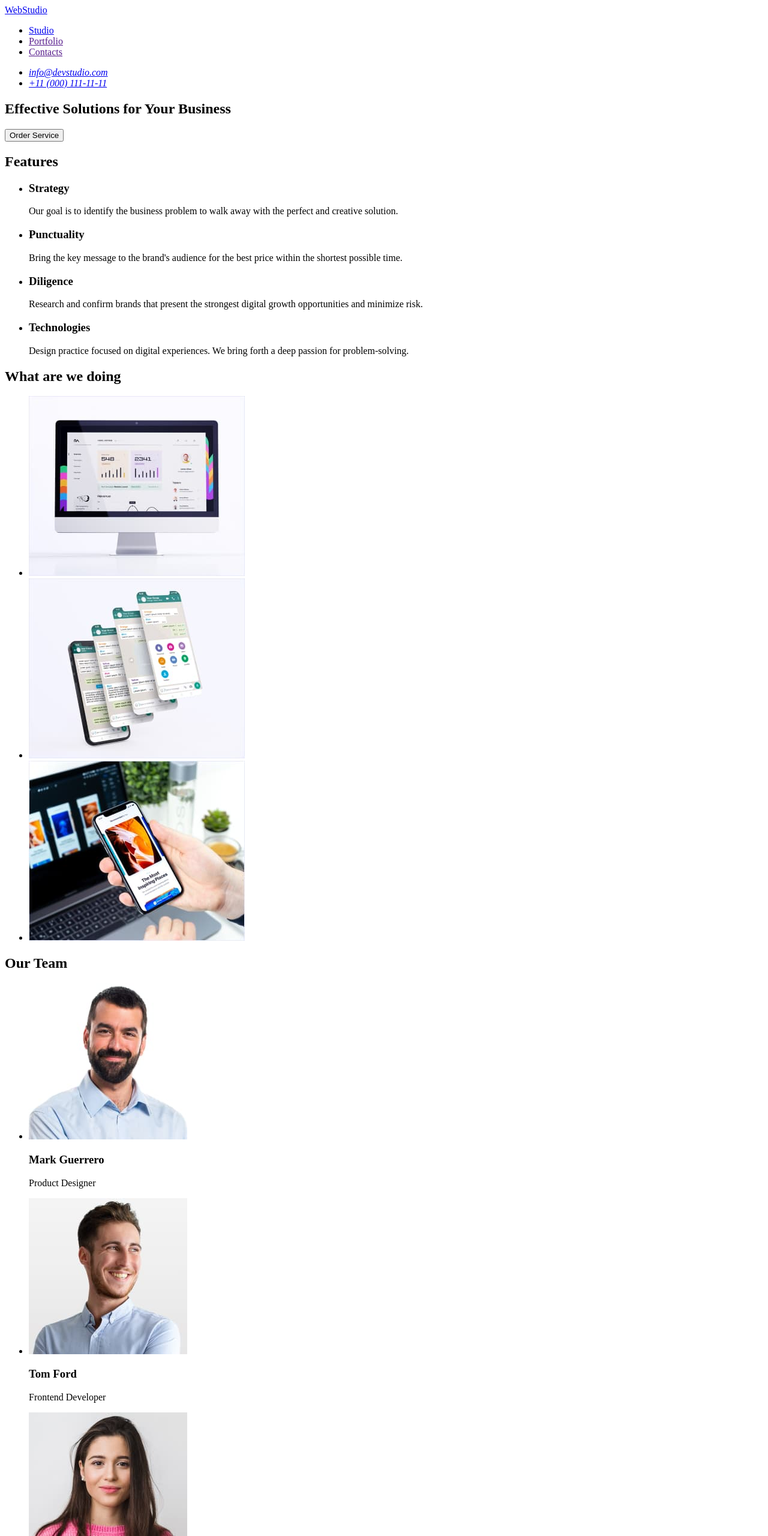
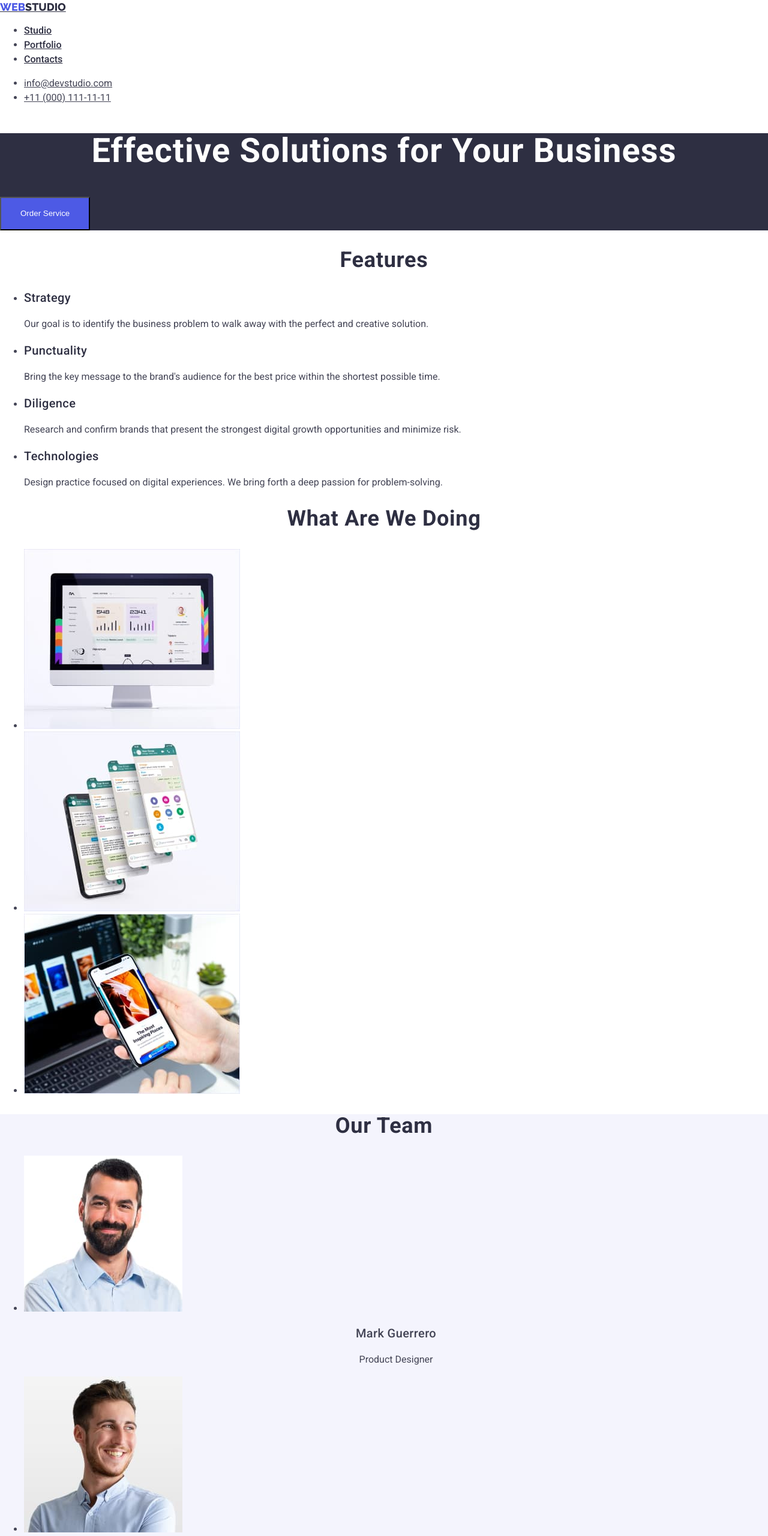
Before and after one commit to TrifonovDenys/goit-markup-hw-02, a plain HTML site: page index.html in a window 1280 px wide. Shown: the top 2560 px of the page at 60% size. Drawn offline with Linux system fonts and the light colour scheme.

Commit message:
all task, home work

```diff
--- /dev/null
+++ b/css/style.css
@@ -0,0 +1,182 @@
+:root {
+  --primary-brand-color: #4D5AE5;
+  --pressed-state-color: #404BBF;
+  --dark-color:#2E2F42;
+  --success-color: #31D0AA;
+  --text-color:#434455;
+  --subtle-text-color:#8E8F99;
+  --accent-color:#E7E9FC;
+  --light-color:#F4F4FD;
+  --modal-overlay-color:#2E2F42;
+  --hero-background-color:#2E2F42;
+}
+body{
+  font-family: 'Roboto', sans-serif;
+  margin: 0;
+  padding: 0;
+  color: var(--text-color);
+}
+/* a{text-decoration: none;}
+ul{list-style: none;} */
+
+/* header */
+
+.logo-header{
+  color: var(--dark-color);
+  font-family: 'Raleway', sans-serif;
+  font-size: 18px;
+  line-height: 1.3;
+  text-transform: uppercase;
+}
+.logo-header > span{
+  color: var(--primary-brand-color);
+}
+
+.nav-items{
+  font-weight: 500;
+}
+.nav-item {
+  color: var(--dark-color);
+  line-height: 1.5;
+}
+.nav-item:hover, .nav-item:focus{
+  color: var(--pressed-state-color);
+}
+.addres-items {
+  font-style: normal;
+}
+.addres-item{
+  color: var(--text-color);
+  line-height: 1.5;
+}
+.addres-item:hover,
+.addres-item:focus {
+  color: var(--pressed-state-color);
+}
+
+
+
+/* main */
+.hero{
+  background: var(--dark-color);
+}
+.main-title{
+  font-weight: 700;
+    font-size: 56px;
+    line-height: 1.07;
+    text-align: center;
+    letter-spacing: 0.02em;
+    color: #FFF;
+}
+.order-button{
+  color: #fff;
+  font-weight: 500;
+  background-color: var(--primary-brand-color);
+  padding: 16px 32px;
+  line-height: 1.5;
+  text-transform: capitalize;
+}
+.order-button:hover, .order-button:focus {
+  cursor: pointer;
+  background-color: var(--pressed-state-color) ;
+}
+.section-title{
+  font-weight: 700;
+  font-size: 36px;
+  line-height: 1.1;
+  text-align: center;
+  letter-spacing: 0.02em;
+  text-transform: capitalize;
+  color: var(--dark-color);
+}
+
+
+/* features */
+.features-item-title{
+font-weight: 500;
+  font-size: 20px;
+  line-height: 1.2;
+  letter-spacing: 0.02em;
+  color: var(--dark-color);
+}
+.features-item-text{
+  line-height: 1.5;
+}
+
+
+/* about-us */
+
+
+/* our-team */
+.our-team{
+  background-color: var(--light-color);
+}
+.our-team-item-title{
+  font-weight: 500;
+font-size: 20px;
+line-height: 1.2;
+text-align: center;
+letter-spacing: 0.02em;
+}
+.our-team-item-text {
+  text-align: center;
+  line-height: 1.5;
+}
+
+
+
+/* footer */
+.footer{
+  background: var(--dark-color);
+}
+.logo-footer {
+  color: var(--light-color);
+  font-family: 'Raleway', sans-serif;
+  text-transform: uppercase;
+  line-height: 1.16;
+  font-size: 18px;
+}
+.logo-footer>span {
+  color: var(--primary-brand-color);
+}
+.footer-text{
+  letter-spacing: 0.02em;
+  color: var(--accent-color) ;
+  line-height: 1.5;
+}
+
+
+/* portfolio */
+
+.portfolio-button{
+  background-color: var(--accent-color);
+  color: var(--primary-brand-color);
+  border: 1px solid #E7E9FC;
+  border-radius: 4px;
+  text-transform: capitalize;
+  padding: 12px 24px;
+  line-height: 1.5;
+
+
+}
+
+.portfolio-button:hover, .portfolio-button:focus {
+  background-color: var(--pressed-state-color);
+  color: #fff;
+  cursor: pointer;
+  box-shadow: 0px 3px 1px rgba(0, 0, 0, 0.1), 0px 2px 1px rgba(0, 0, 0, 0.08), 0px 2px 2px rgba(0, 0, 0, 0.12);
+}
+
+.portfolio-item-title{
+  font-weight: 500;
+    font-size: 20px;
+    line-height: 1.2;
+    letter-spacing: 0.02em;
+    color: var(--dark-color);
+    text-transform: capitalize;
+}
+.portfolio-item-text {
+    line-height: 1.5;
+    text-transform: capitalize;
+
+}
--- a/index.html
+++ b/index.html
@@ -5,68 +5,72 @@
   <meta charset="UTF-8">
   <meta http-equiv="X-UA-Compatible" content="IE=edge">
   <meta name="viewport" content="width=device-width, initial-scale=1.0">
+  <link rel="stylesheet" href="css/style.css">
+  <link href="https://fonts.googleapis.com/css2?family=Raleway:wght@800&family=Roboto:wght@400;500;700;900&display=swap"
+    rel="stylesheet">
   <title>Document</title>
 </head>
 
 <body>
-  <header>
+  <header class="header">
     <nav>
-      <a href="./index.html">WebStudio</a>
-      <ul>
-        <li><a href="./index.html">Studio</a></li>
-        <li><a href="">Portfolio</a></li>
-        <li><a href="">Contacts</a></li>
+      <a href="./index.html" class="logo-header"><span>Web</span>Studio</a>
+      <ul class="nav-items">
+        <li><a href="./index.html" class="nav-item">Studio</a></li>
+        <li><a href="./portfolio.html" class="nav-item">Portfolio</a></li>
+        <li><a href="" class="nav-item">Contacts</a></li>
       </ul>
     </nav>
     <address>
-      <ul>
-        <li><a href="mailto:info@devstudio.com">info@devstudio.com</a></li>
-        <li><a href="tel:+110001111111">+11 (000) 111-11-11</a></li>
+      <ul class="addres-items">
+        <li><a href="mailto:info@devstudio.com" class="addres-item">info@devstudio.com</a></li>
+        <li><a href="tel:+110001111111" class="addres-item">+11 (000) 111-11-11</a></li>
       </ul>
     </address>
   </header>
 
   <main>
-    <section>
-      <h1>Effective Solutions for Your Business</h1>
-      <button type="button">Order Service</button>
+    <section class="hero">
+      <h1 class="main-title">Effective Solutions for Your Business</h1>
+      <button type="button" class="order-button">Order Service</button>
     </section>
 
-    <section>
-      <h2>Features</h2>
-      <ul>
-        <li>
-          <h3>Strategy</h3>
-          <p>
+    <section class="features">
+      <h2 class="section-title features-title">Features</h2>
+      <ul class="features-items">
+        <li class="features-item">
+          <h3 class="features-item-title">Strategy</h3>
+          <p class="features-item-text">
             Our goal is to identify the business problem to walk away with the
             perfect and creative solution.
           </p>
         </li>
-        <li>
-          <h3>Punctuality</h3>
-          <p>
+        <li class="features-item">
+          <h3 class="features-item-title">Punctuality</h3>
+          <p class="features-item-text">
             Bring the key message to the brand's audience for the best price
             within the shortest possible time.
           </p>
         </li>
-        <li>
-          <h3>Diligence</h3>
-          <p>
+        <li class="features-item">
+          <h3 class="features-item-title">Diligence</h3>
+          <p class="features-item-text">
             Research and confirm brands that present the strongest digital
             growth opportunities and minimize risk.
           </p>
         </li>
-        <li>
-          <h3>Technologies</h3>
-          <p>
+        <li class="features-item">
+          <h3 class="features-item-title">Technologies</h3>
+          <p class="features-item-text">
             Design practice focused on digital experiences. We bring forth a
             deep passion for problem-solving.
           </p>
         </li>
       </ul>
     </section>
-    <section>
-      <h2>What are we doing</h2>
+
+    <section class="about-us">
+      <h2 class="section-title about-us-title">What are we doing</h2>
       <ul>
         <li><img src="./images/doingimg.jpg" alt="profile" width="360"></li>
         <li><img src="./images/doingimg2.jpg" alt="mobil app" width="360"></li>
@@ -74,36 +78,36 @@
       </ul>
     </section>
 
-    <section>
-      <h2>Our Team</h2>
-      <ul>
-        <li>
+    <section class="our-team">
+      <h2 class="section-title our-time-title">Our Team</h2>
+      <ul class="our-team-items">
+        <li class="our-team-item">
           <img src="./images/markguerrero.jpg" alt="Mark Guerrero Product Designer" width="264">
-          <h3>Mark Guerrero</h3>
-          <p>Product Designer</p>
+          <h3 class="our-team-item-title">Mark Guerrero</h3>
+          <p class="our-team-item-text">Product Designer</p>
         </li>
-        <li>
+        <li class="our-team-item">
           <img src="./images/tomford.jpg" alt="Tom Ford Frontend Developer" width="264">
-          <h3>Tom Ford</h3>
-          <p>Frontend Developer</p>
+          <h3 class="our-team-item-title">Tom Ford</h3>
+          <p class="our-team-item-text">Frontend Developer</p>
         </li>
-        <li>
+        <li class="our-team-item">
           <img src="./images/camilagarcia.jpg" alt="Camila Garcia Marketing" width="264">
-          <h3>Camila Garcia</h3>
-          <p>Marketing</p>
+          <h3 class="our-team-item-title">Camila Garcia</h3>
+          <p class="our-team-item-text">Marketing</p>
         </li>
-        <li>
+        <li class="our-team-item">
           <img src="./images/danielwilson.jpg" alt="Daniel Wilson UI Designer" width="264">
-          <h3>Daniel Wilson</h3>
-          <p>UI Designer</p>
+          <h3 class="our-team-item-title">Daniel Wilson</h3>
+          <p class="our-team-item-text">UI Designer</p>
         </li>
       </ul>
     </section>
   </main>
 
-  <footer>
-    <a href="./index.html">WebStudio</a>
-    <p>
+  <footer class="footer">
+    <a href="./index.html" class="logo-footer"><span>Web</span>Studio</a>
+    <p class="footer-text">
       Increase the flow of customers and sales for your business with digital
       marketing & growth solutions.
     </p>
```
Also changed, not shown: portfolio.html (added, +120 -0 lines), images/portfolioimg/bankingappinterfaceconcept.jpg (added), images/portfolioimg/cashlespayment.jpg (added), images/portfolioimg/freshcoffee.jpg (added), images/portfolioimg/instagramstoriesconcept.jpg (added), images/portfolioimg/meditaionapp.jpg (added), images/portfolioimg/onlinecourses.jpg (added), images/portfolioimg/organicfood.jpg (added), images/portfolioimg/screenillustrations.jpg (added), images/portfolioimg/taxiservice.jpg (added).
